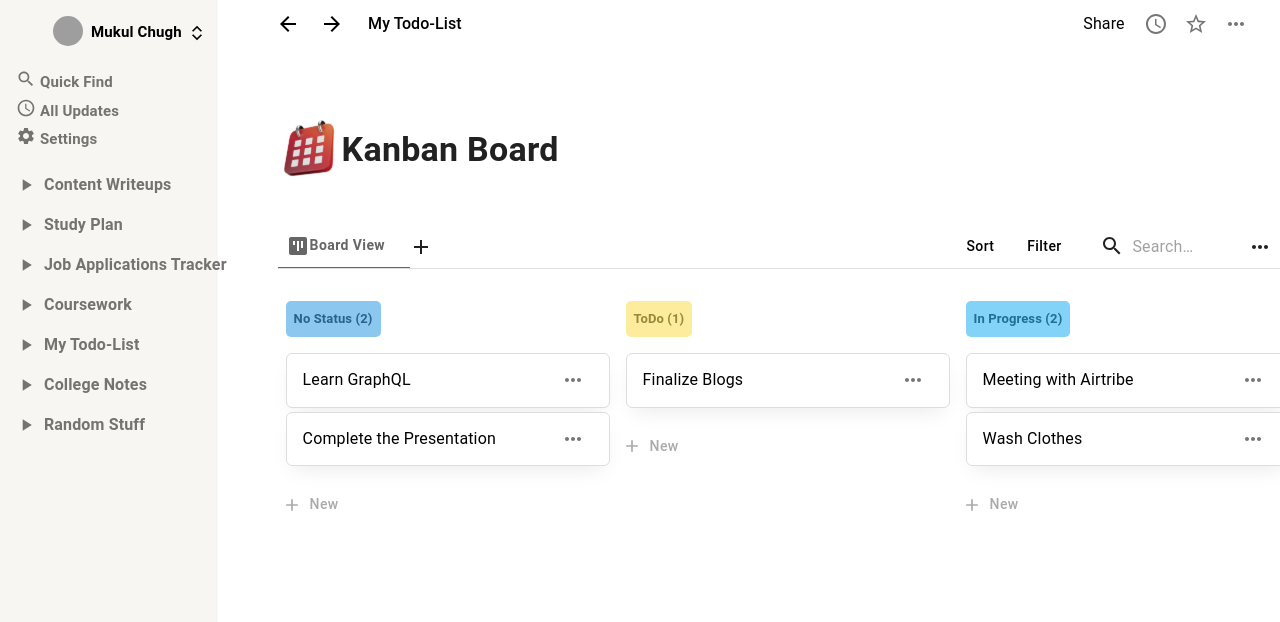
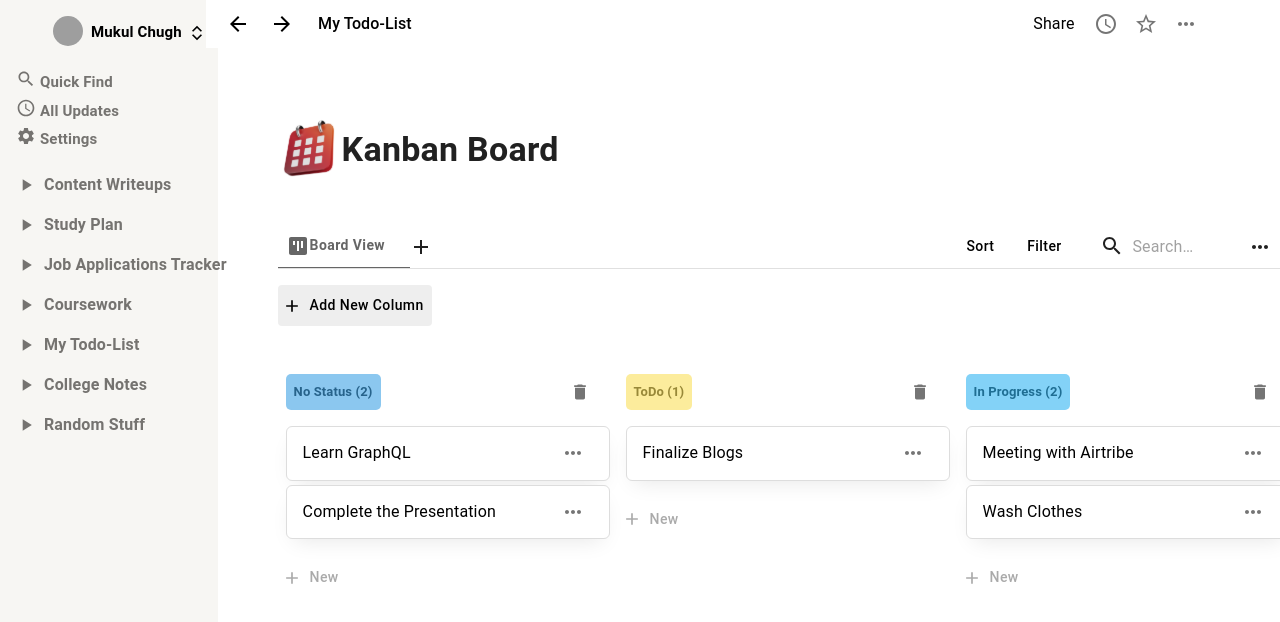
Before and after one commit to mukulchugh/kanboard-notion-kanban-react, a React (Create React App) app: page / in a window 1280 px wide. Shown: the top 622 px of the page. Built offline with nearby package versions, Linux system fonts and the light colour scheme; grey boxes are pictures that could not be loaded.

Commit message:
Add Column Functionality

```diff
--- a/src/App.js
+++ b/src/App.js
@@ -23,7 +23,6 @@ function App() {
           Kanban Board
         </Typography>
         <DividerBar />
-        {/* <Kanban /> */}
         <Kanban />
       </Layout>
     </>
--- /dev/null
+++ b/src/components/Kanban/AddColumn.js
@@ -0,0 +1,73 @@
+import React, { useState } from "react";
+import { v4 as uuid } from "uuid";
+import { Modal, Box, Button, TextField } from "@mui/material";
+import randomColor from "randomcolor";
+
+const AddColumn = (props) => {
+  const [title, setTitle] = useState("");
+  const idColumn = props.columnData;
+
+  const newColumn = {
+    id: uuid(),
+    name: title,
+    color: randomColor({ luminosity: "light" }),
+    taskIds: [],
+  };
+
+  const style = {
+    position: "absolute",
+    top: "50%",
+    left: "50%",
+    transform: "translate(-50%, -50%)",
+    width: 500,
+    backgroundColor: "white",
+    boxShadow: 24,
+    p: 2,
+    borderRadius: 4,
+    display: "flex",
+    justifyContent: "center",
+  };
+  return (
+    <Modal open={props.openModal} onClose={props.closeModal}>
+      <Box sx={style}>
+        <form
+          onSubmit={(e) => {
+            e.preventDefault();
+            props.addColumn(newColumn);
+            props.closeModal();
+          }}
+          style={{
+            display: "flex",
+            flexDirection: "column",
+            justifyContent: "center",
+          }}
+        >
+          <TextField
+            label="Title"
+            type="text"
+            name="title"
+            id="title"
+            value={title}
+            onChange={(e) => setTitle(e.target.value)}
+            required
+            sx={{ m: 1, width: 400 }}
+          ></TextField>
+          <Button
+            sx={{
+              m: 1,
+              color: "#aaa",
+              bgcolor: "transparent",
+              width: 400,
+              ":hover": { bgcolor: "#aaa", color: "white" },
+            }}
+            type="submit"
+          >
+            Add New Column
+          </Button>
+        </form>
+      </Box>
+    </Modal>
+  );
+};
+
+export default AddColumn;
--- a/src/components/Kanban/Column.js
+++ b/src/components/Kanban/Column.js
@@ -1,8 +1,8 @@
 import React from "react";
-import { Button } from "@mui/material";
+import { Button, IconButton } from "@mui/material";
 import AddIcon from "@mui/icons-material/Add";
 import Task from "./Task";
-
+import DeleteIcon from "@mui/icons-material/Delete";
 import { Droppable } from "react-beautiful-dnd";
 import { Box, Typography } from "@mui/material";
 
@@ -51,7 +51,7 @@ const Column = (props) => {
           display: "flex",
           flexDirection: "row",
           alignItems: "center",
-          justifyContent: "flex-start",
+          justifyContent: "space-between",
           width: "100%",
         }}
       >
@@ -69,6 +69,15 @@ const Column = (props) => {
         >
           {props.columnData.name} ({props.columnData.taskIds.length})
         </Typography>
+        <IconButton
+          sx={{ right: 20 }}
+          onClick={(e) => {
+            e.preventDefault();
+            props.removeColumn(props.columnData.id);
+          }}
+        >
+          <DeleteIcon fontSize="small" />
+        </IconButton>
       </Box>
 
       <Droppable droppableId={`${props.columnData.id - 1}`}>
--- a/src/components/Kanban/Kanban.js
+++ b/src/components/Kanban/Kanban.js
@@ -1,17 +1,23 @@
 import React, { useEffect, useState } from "react";
 import { columnsRawData } from "./Data";
 import Column from "./Column";
-
+import AddColumn from "./AddColumn";
 import KanModal from "./Modal";
 import { DragDropContext } from "react-beautiful-dnd";
-import { Box } from "@mui/material";
+import { Box, Button } from "@mui/material";
+import AddIcon from "@mui/icons-material/Add";
 
 const Kanban = () => {
+  const [openColModal, setOpenColModal] = useState(false);
   const [open, setOpen] = useState(false);
   const [columns, setColumns] = useState(
     JSON.parse(window.localStorage.getItem("columns")) || columnsRawData
   );
   const [modal, setModal] = useState(false);
+
+  const closeColModal = () => {
+    setOpenColModal(false);
+  };
 
   const onDragEnd = (result) => {
     const { destination, source, draggableId } = result;
@@ -20,7 +26,6 @@ const Kanban = () => {
       console.log("no destination");
       return;
     }
-
     if (
       destination.droppableId === source.droppableId &&
       destination.index === source.index
@@ -28,7 +33,6 @@ const Kanban = () => {
       console.log("index and destination the same");
       return;
     }
-
     const start = columns[source.droppableId];
     const finish = columns[destination.droppableId];
 
@@ -45,7 +49,6 @@ const Kanban = () => {
           return c;
         } else return c;
       });
-
       const newColumnsState2 = [...newColumnsState];
       setColumns(newColumnsState2);
     } else {
@@ -119,6 +122,13 @@ const Kanban = () => {
     });
     setColumns(updatedColumns);
   };
+  const addColumn = (newColumn) => {
+    setColumns([...columns, newColumn]);
+  };
+  const removeColumn = (columnId) => {
+    const updatedColumns = columns.filter((item) => item.id !== columnId);
+    setColumns(updatedColumns);
+  };
 
   useEffect(() => {
     window.localStorage.setItem("columns", JSON.stringify(columns));
@@ -127,6 +137,29 @@ const Kanban = () => {
   return (
     <>
       <DragDropContext onDragEnd={onDragEnd}>
+        <AddColumn
+          openModal={openColModal}
+          closeModal={closeColModal}
+          addColumn={addColumn}
+        />
+        <Button
+          startIcon={<AddIcon />}
+          sx={{
+            color: "#000",
+            backgroundColor: "#eee",
+            textTransform: "none",
+            ":hover": {
+              backgroundColor: "#ddd",
+            },
+            py: 1,
+            my: 2,
+          }}
+          onClick={() => {
+            setOpenColModal(true);
+          }}
+        >
+          Add New Column
+        </Button>
         <Box>
           {modal && (
             <KanModal
@@ -151,6 +184,7 @@ const Kanban = () => {
                   key={c.name}
                   openModal={openModal}
                   removeTask={removeTask}
+                  removeColumn={removeColumn}
                   editTask={editTask}
                 />
               );
--- a/src/components/Navbar.js
+++ b/src/components/Navbar.js
@@ -17,10 +17,10 @@ const Navbar = () => {
       position="static"
       sx={{
         flexGrow: 1,
-        position: "fixed",
+        position: "absolute",
         top: 0,
         width: "80vw",
-        right: 0,
+        right: 50,
         color: "#000",
         backgroundColor: "#fff",
         boxShadow: "none",
--- a/src/index.css
+++ b/src/index.css
@@ -1,4 +1,4 @@
-@import url("https://fonts.googleapis.com/css2?family=Montserrat:ital,wght@0,100;0,200;0,300;0,400;0,500;0,600;0,700;0,800;0,900;1,100;1,200;1,400;1,500;1,600;1,700;1,800;1,900&display=swap");
+@import url("https://fonts.googleapis.com/css2?family=DM+Sans:ital,wght@0,400;0,500;0,700;1,400;1,500;1,700&display=swap");
 
 body {
   margin: 0;
```
